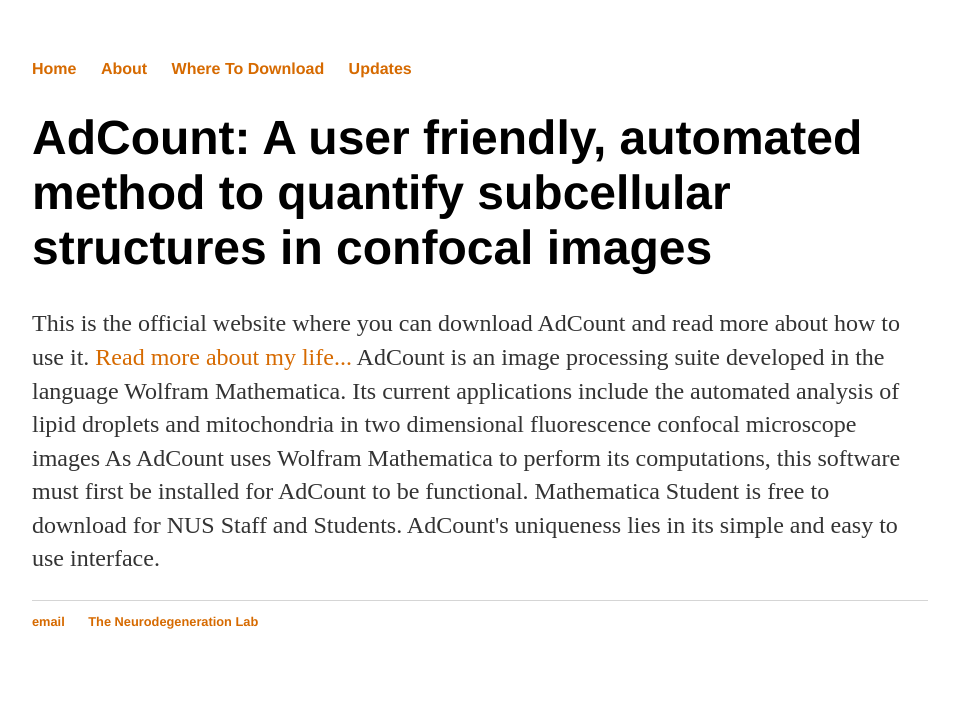
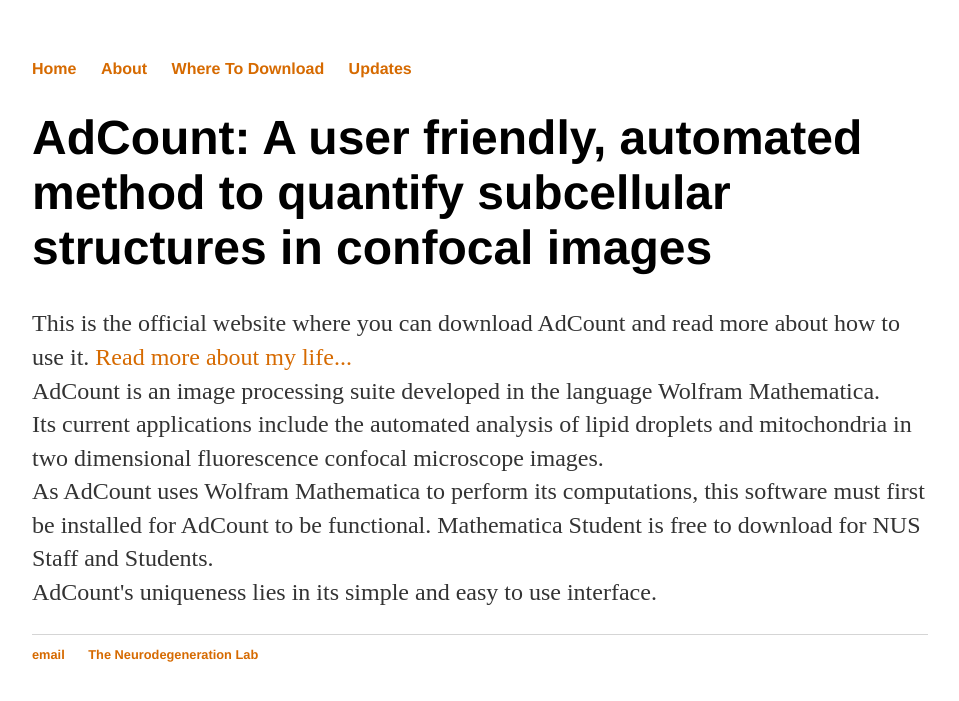
Before and after one commit to adcount/adcount.github.io, a Jekyll site: the page built from index.html, in a window 1280 px wide. Shown: the top 701 px of the page, without its empty margins (160-1119 px from the left). Built offline with Jekyll 4.4.1, drawn with Linux system fonts in a browser that asks for light colours.

```diff
--- a/index.html
+++ b/index.html
@@ -4,10 +4,10 @@ title: AdCount
 ---
 <div class="blurb">
 	<h1>AdCount: A user friendly, automated method to quantify subcellular structures in confocal images</h1>
-	<p>This is the official website where you can download AdCount and read more about how to use it. <a href="/about">Read more about my life...</a>
+	<p>This is the official website where you can download AdCount and read more about how to use it. <a href="/about">Read more about my life...</a><br>
 
-	AdCount is an image processing suite developed in the language Wolfram Mathematica. Its current applications include the automated analysis of lipid droplets and mitochondria in two dimensional fluorescence confocal microscope images
-	As AdCount uses Wolfram Mathematica to perform its computations, this software must first be installed for AdCount to be functional. Mathematica Student is free to download for NUS Staff and Students.
+	AdCount is an image processing suite developed in the language Wolfram Mathematica.<br> Its current applications include the automated analysis of lipid droplets and mitochondria in two dimensional fluorescence confocal microscope images.<br>
+	As AdCount uses Wolfram Mathematica to perform its computations, this software must first be installed for AdCount to be functional. Mathematica Student is free to download for NUS Staff and Students.<br>
 	AdCount's uniqueness lies in its simple and easy to use interface.
 
 
```
